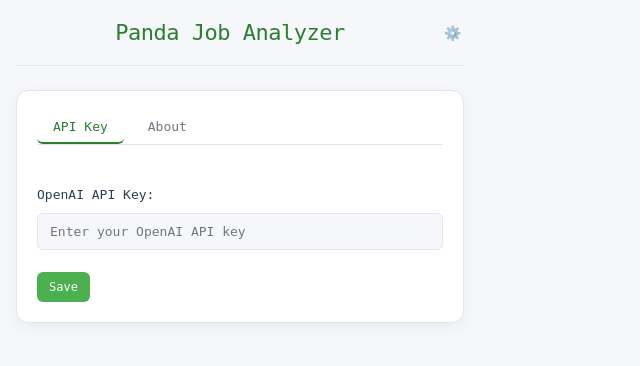
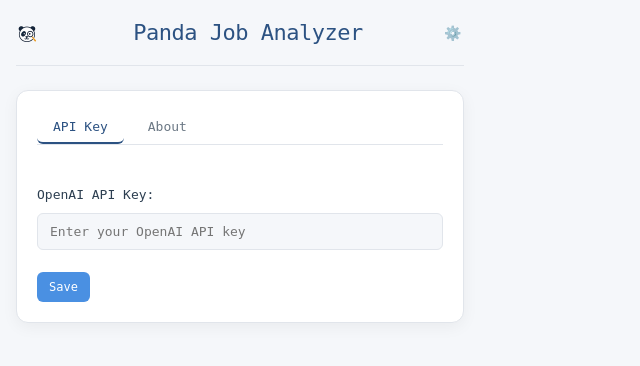
Before and after one commit to octaedro/PandaJobAnalyzer, a website built with webpack: page src/html/popup.html in a window 1280 px wide. Shown: the whole page, without its empty margins (0-640 px from the left). Built offline with nearby package versions, Linux system fonts and the light colour scheme; some packages are replaced by stand-ins of ours; files whose address does not match are found by name.

Commit message:
fix styles

```diff
--- a/src/css/styles.css
+++ b/src/css/styles.css
@@ -1,7 +1,7 @@
 /* General Styles */
 :root {
-  --primary-color: #4CAF50;
-  --primary-dark: #2e7d32;
+  --primary-color: #4A90E2;
+  --primary-dark: #2C5282;
   --text-color: #2c3e50;
   --background-color: #f5f7fa;
   --card-bg: #ffffff;
@@ -9,8 +9,8 @@
   --shadow-color: rgba(0, 0, 0, 0.05);
   --accent-color: #f8b3c5;
   --accent-light: #ffd6e0;
-  --success-color: #93d5b4;
-  --button-hover: #3b8c3f;
+  --success-color: #93C5E8;
+  --button-hover: #2B6CB0;
 }
 
 * {
@@ -45,6 +45,13 @@
   position: relative;
   padding-bottom: 16px;
   border-bottom: 1px solid var(--border-color);
+}
+
+.header-icon {
+  width: 24px;
+  height: 24px;
+  margin-right: 12px;
+  object-fit: contain;
 }
 
 header h1 {
@@ -111,7 +118,7 @@
 input:focus {
   outline: none;
   border-color: var(--primary-color);
-  box-shadow: 0 0 0 2px rgba(163, 217, 165, 0.3);
+  box-shadow: 0 0 0 2px rgba(74, 144, 226, 0.3);
 }
 
 button {
@@ -234,7 +241,7 @@
 }
 
 .spinner {
-  border: 3px solid rgba(163, 217, 165, 0.2);
+  border: 3px solid rgba(74, 144, 226, 0.2);
   border-radius: 50%;
   border-top: 3px solid var(--primary-dark);
   width: 36px;
--- a/src/html/popup.html
+++ b/src/html/popup.html
@@ -9,6 +9,7 @@
 <body>
   <div class="container">
     <header>
+      <img src="icons/icon48.png" alt="Panda Job Analyzer" class="header-icon">
       <h1>Panda Job Analyzer</h1>
       <div id="settingsIcon" class="settings-icon">⚙️</div>
     </header>
```
Also changed, not shown: 1 other file.
